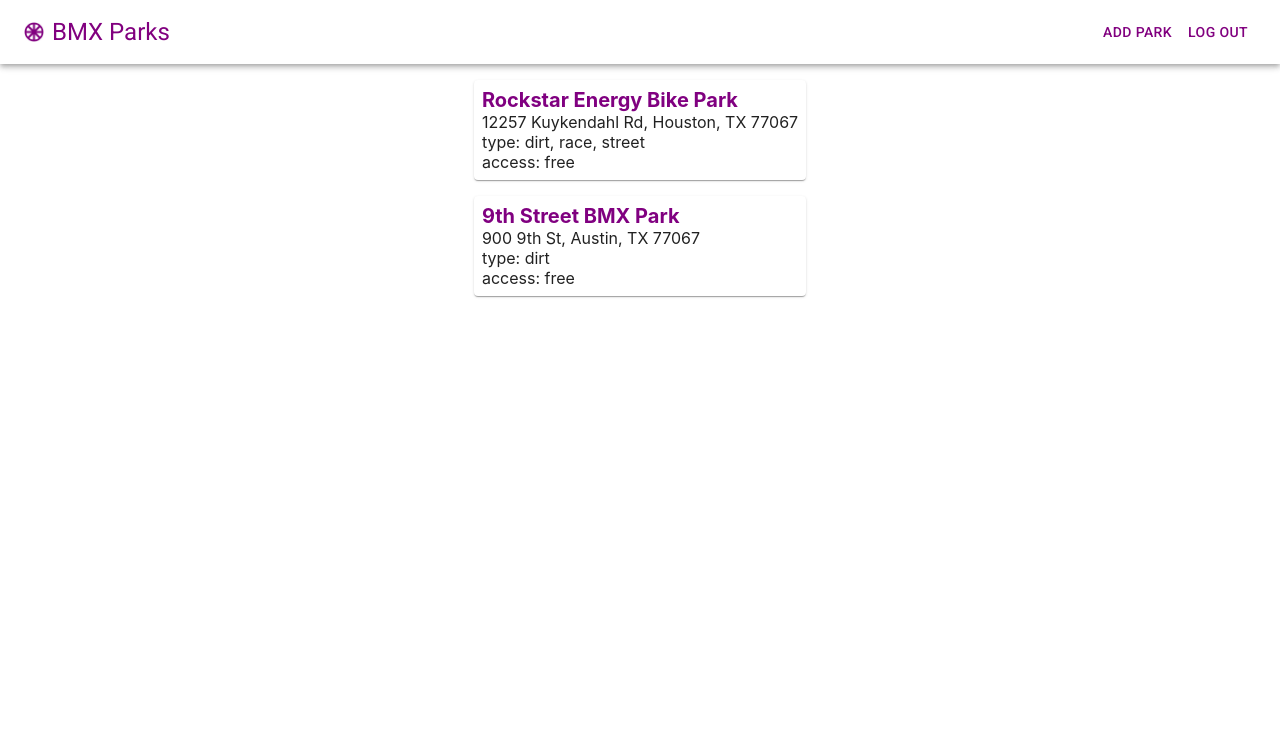
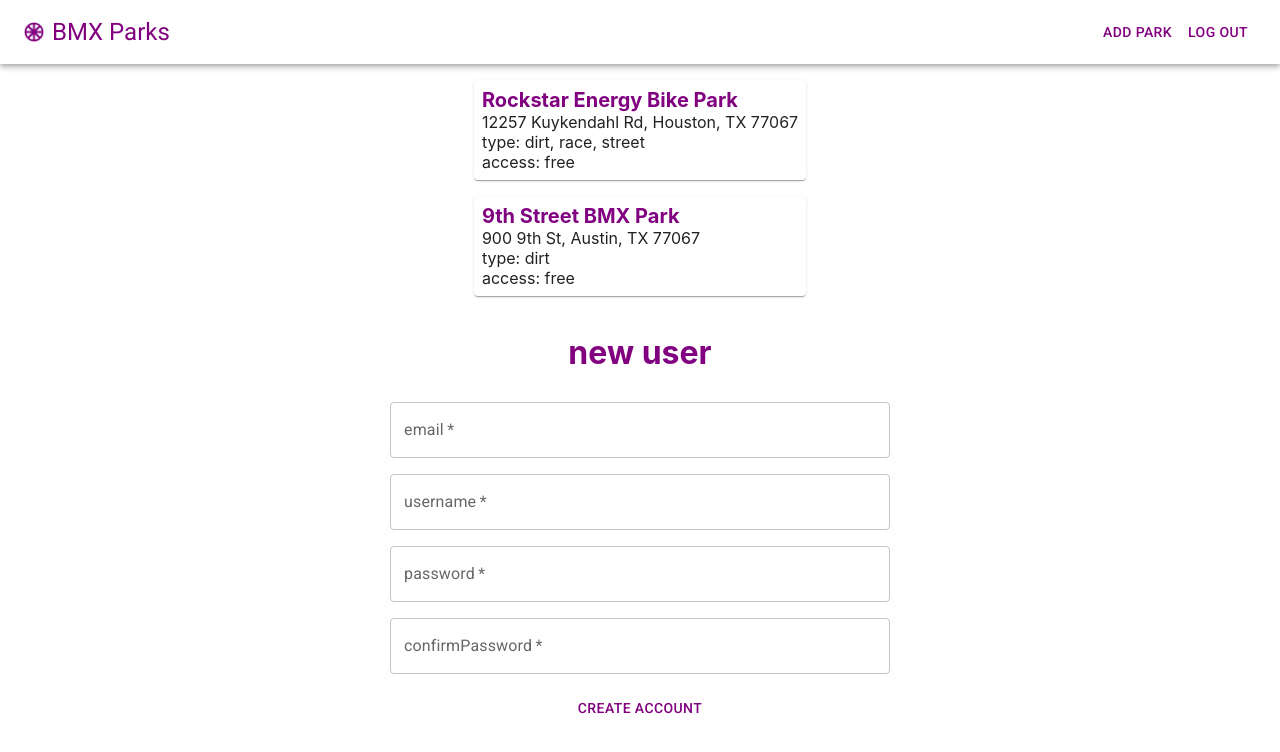
Before and after one commit to forrestmorrison/bmxparks-app, a React (Create React App) app: page / in a window 1280 px wide. Shown: the top 752 px of the page. Built offline with nearby package versions, Linux system fonts and the light colour scheme.

Commit message:
fixed Login form

```diff
--- a/src/App.js
+++ b/src/App.js
@@ -1,4 +1,5 @@
 import { ParkProvider } from "./context/ParkContext";
+import Login from "./components/Login";
 import NavBar from "./components/NavBar";
 import ParkList from "./components/ParkList";
 import { createTheme } from '@mui/material/styles'
@@ -21,6 +22,7 @@ function App() {
           <NavBar />
           <main>
             <ParkList />
+            <Login />
           </main>
         </div>
       </ThemeProvider>
--- a/src/components/Login.jsx
+++ b/src/components/Login.jsx
@@ -1,4 +1,4 @@
-import { useContext, useState } from 'react';
+import { useState } from 'react';
 import UserContext from '../context/UserContext';
 import Box from '@mui/material/Box';
 import Button from '@mui/material/Button';
@@ -6,64 +6,38 @@ import TextField from '@mui/material/TextField';
 
 const Login = () => {
 
-  const [formData, setFormData] = useState({
-    email: '',
-    username: '',
-    password: '',
-    confirmPassword: ''
-  })
+  const [email, setEmail] = useState("")
+  const [username, setUsername] = useState("")
+  const [password, setPassword] = useState("")
+  const [confirmPassword, setConfirmPassword] = useState("")
 
-  const { email, username, password, confirmPassword } = formData
-
-  const onChange = (e) => {
-    setFormData((prevState) => ({
-      ...prevState,
-      [e.target.name]: e.target.value
-    }))
+  const handleEmailChange = (e) => {
+    setEmail(e.target.value)
   }
 
-  const {addUser} = useContext(UserContext)
-
-  const [userModal, setUserModal] = useState(false)
-
-  const toggleUserModal = () => {
-    setUserModal(!userModal)
+  const handleUsernameChange = (e) => {
+    setUsername(e.target.value)
   }
 
-  if(userModal) {
-    document.body.classList.add('active-modal')
-  } else {
-    document.body.classList.remove('active-modal')
+  const handlePasswordChange = (e) => {
+    setPassword(e.target.value)
+  }
+
+  const handleConfirmPasswordChange = (e) => {
+    setConfirmPassword(e.target.value)
   }
 
   const handleSubmit = (e) => {
     e.preventDefault()
-
-    if (email.trim().length > 8 && username.trim().length > 8 && password.trim().length > 8) {
-      const newUser = {
-        email,
-        username,
-        password
-      }
-
-      addUser(newUser)
-    }
   }
 
   return (
     <>
-      <Button onClick={toggleUserModal} className="btn-modal">login</Button>
-
-      {userModal && (
-        <div className="modal">
-          <div className="overlay" onClick={toggleUserModal}></div>
-          <div className="modal-content">
       <Box
         sx={{
           width: {
             xs: 350,
             sm: 500,
-
           },
           flexGrow: 1
         }}
@@ -71,7 +45,7 @@ const Login = () => {
         <form noValidate autoComplete="off" className='form' onSubmit={handleSubmit}>
           <h1>new user</h1>
           <TextField
-                  onChange={onChange}
+            onChange={handleEmailChange}
             value={email}
             fullWidth
             id="outlined-basic"
@@ -84,7 +58,7 @@ const Login = () => {
             variant="outlined"
           />
           <TextField
-                  onChange={onChange}
+            onChange={handleUsernameChange}
             value={username}
             fullWidth
             id="outlined-basic"
@@ -97,7 +71,7 @@ const Login = () => {
             variant="outlined"
           />
           <TextField
-                  onChange={onChange}
+            onChange={handlePasswordChange}
             value={password}
             fullWidth
             id="outlined-basic"
@@ -110,7 +84,7 @@ const Login = () => {
             variant="outlined"
           />
           <TextField
-                  onChange={onChange}
+            onChange={handleConfirmPasswordChange}
             value={confirmPassword}
             fullWidth
             id="outlined-basic"
@@ -133,9 +107,6 @@ const Login = () => {
           </Button>
         </form>
       </Box>
-          </div>
-        </div>
-      )}
     </>
   )
 }
--- a/src/components/NavBar.jsx
+++ b/src/components/NavBar.jsx
@@ -1,5 +1,4 @@
 import AddPark from './AddPark';
-import Login from './Login';
 import AppBar from '@mui/material/AppBar';
 import Box from '@mui/material/Box';
 import Toolbar from '@mui/material/Toolbar';
```
Lines whose indentation alone changed are shown as unchanged.
